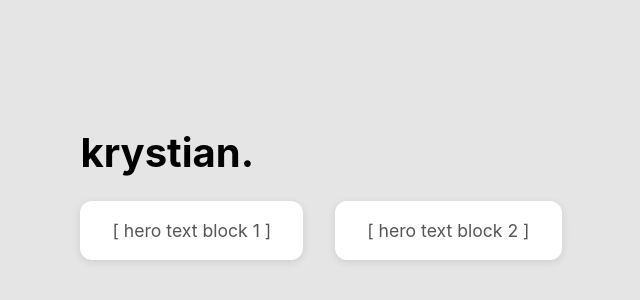
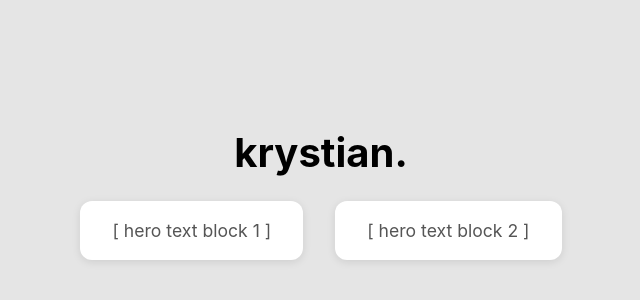
Before and after one commit to tryskian/krystian, a website built with Vite: page index.html in a window 1280 px wide. Shown: the part 206-506 px from the top of the page, without its empty margins (319-959 px from the left). Built offline with nearby package versions, Linux system fonts and the light colour scheme.

Commit message:
update style

```diff
--- a/src/style.css
+++ b/src/style.css
@@ -89,7 +89,20 @@ html {
 }
 .hero-section {
   background: #e5e5e5;
+  min-height: 100vh;
+  display: flex;
   flex-direction: column;
+  justify-content: center;
+  align-items: center;
+}
+.hero-inner {
+  width: 100%;
+  max-width: 1200px;
+  margin: 0 auto;
+  display: flex;
+  flex-direction: column;
+  align-items: center;
+  justify-content: center;
 }
 .hero-inner h1 {
   font-size: 2.5rem;
```
